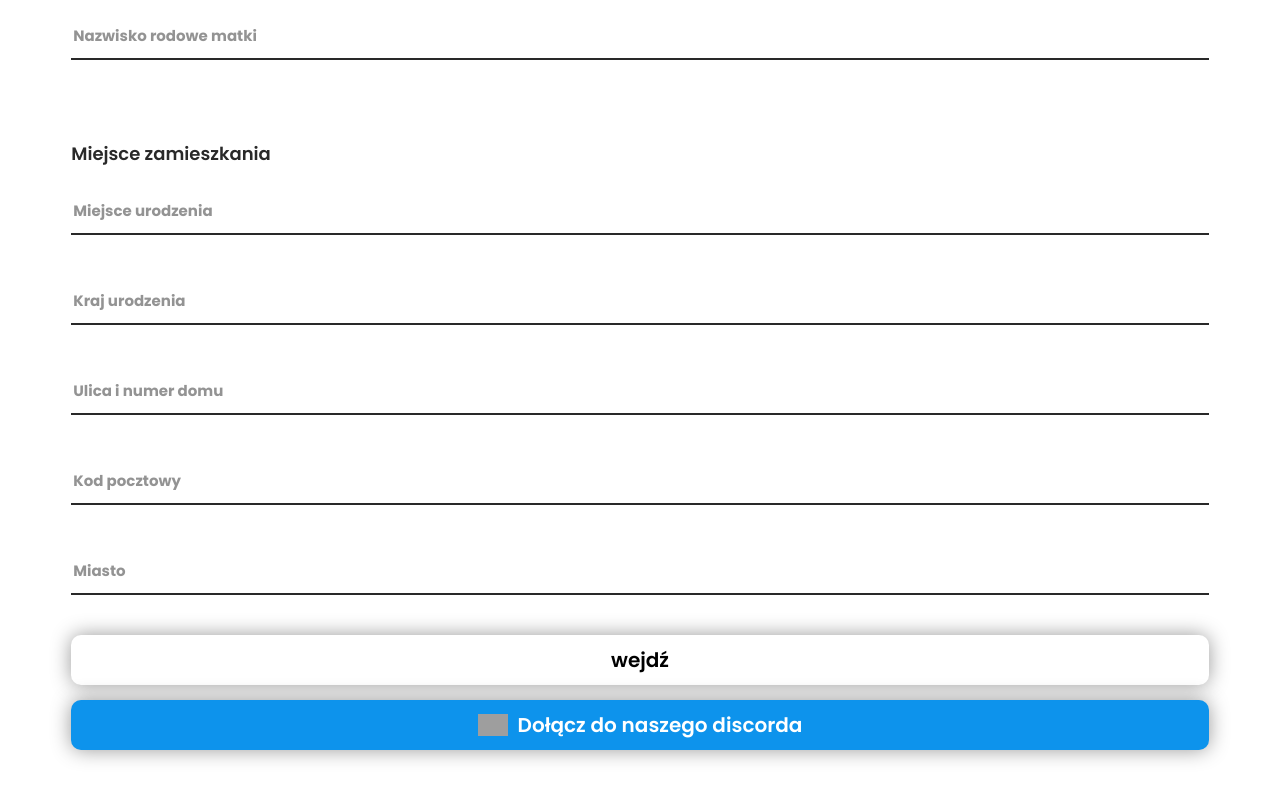
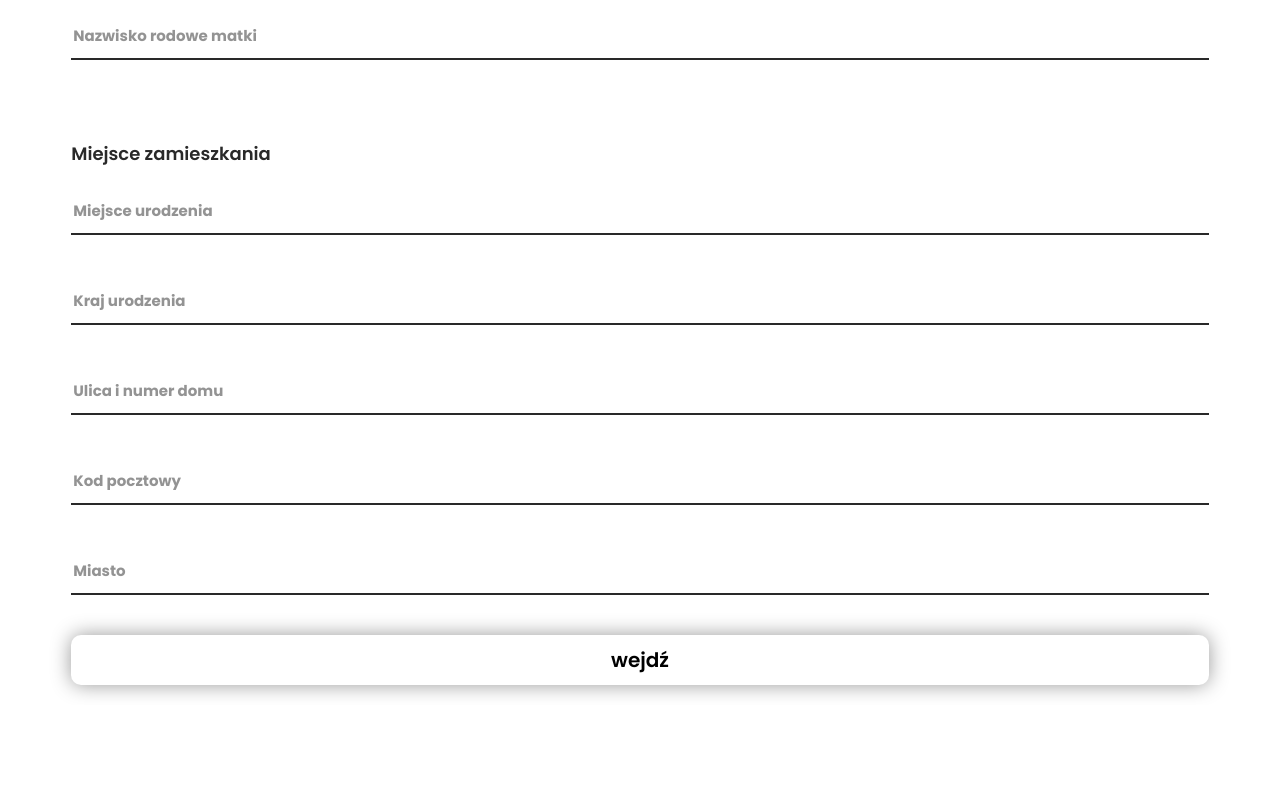
Before and after one commit to malejajadawida/malejajadawida.github.io, a plain HTML site: page index.html in a window 1280 px wide. Shown: the part 1338-2138 px from the top of the page. After the commit the page ends 2043 px from the top, so only its background shows below. Drawn offline with Linux system fonts and the light colour scheme; grey boxes are pictures that could not be loaded.

Commit message:
Update index.html

```diff
--- a/index.html
+++ b/index.html
@@ -143,11 +143,6 @@
     </div>
 
     <a class="go">wejdź</a>
-    <div class="discord" onclick="window.open('https://discord.gg/ePxWQAXy')">
-        <div class="inner_grid">
-            <img class="discord_image" src="https://i.imgur.com/eie0S0W.png">
-            <p class="discord_text">Dołącz do naszego discorda</p>
-        </div>
     </div>
 
     <script src="assets/index.js"></script>
```
